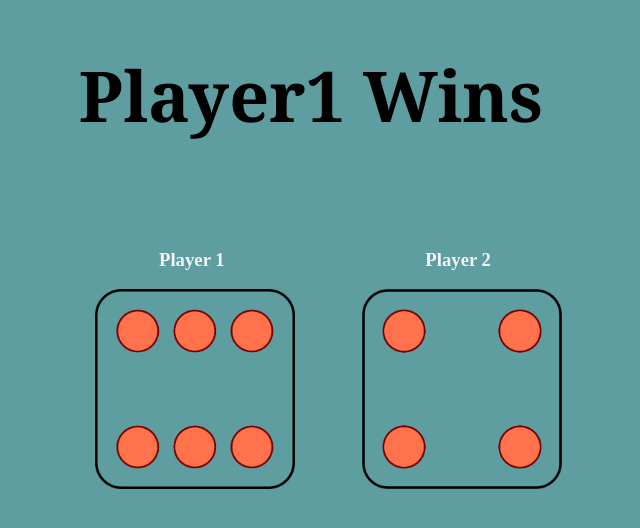
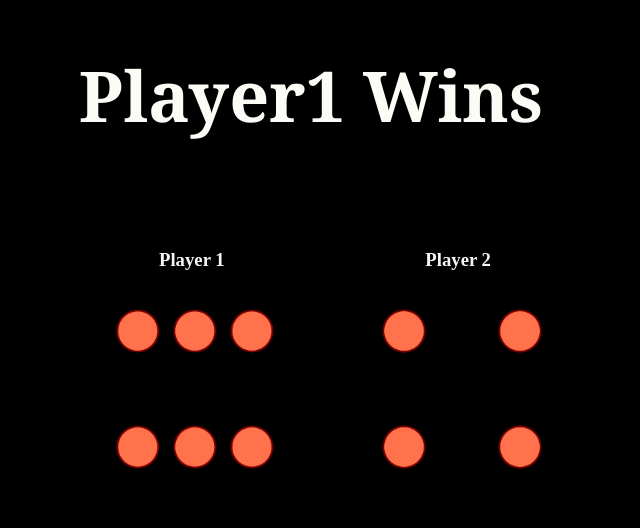
Before and after one commit to NiteshPatel4/DiceGame-JS-, a plain HTML site: page index.html in a window 1280 px wide. Shown: the whole page, without its empty margins (329-969 px from the left). Drawn offline with Linux system fonts and the light colour scheme.

Commit message:
Update style.css

```diff
--- a/style.css
+++ b/style.css
@@ -1,10 +1,10 @@
 body{
-    background-color: cadetblue;
+    background-color: black;
 }
 
 
 h1{
-    color:#000;
+    color:#fbfcf6;
     font-family:Cambria, Cochin, Georgia, Times, 'Times New Roman', serif;
     text-align: center;
     font-size: 70px;
```
